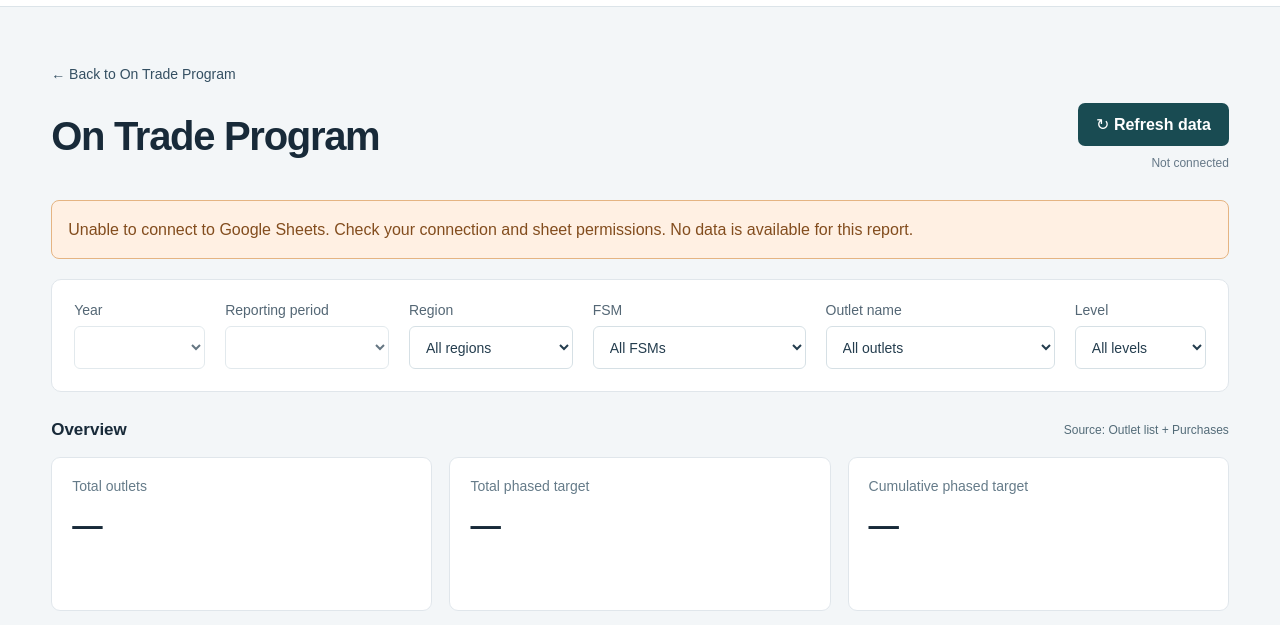
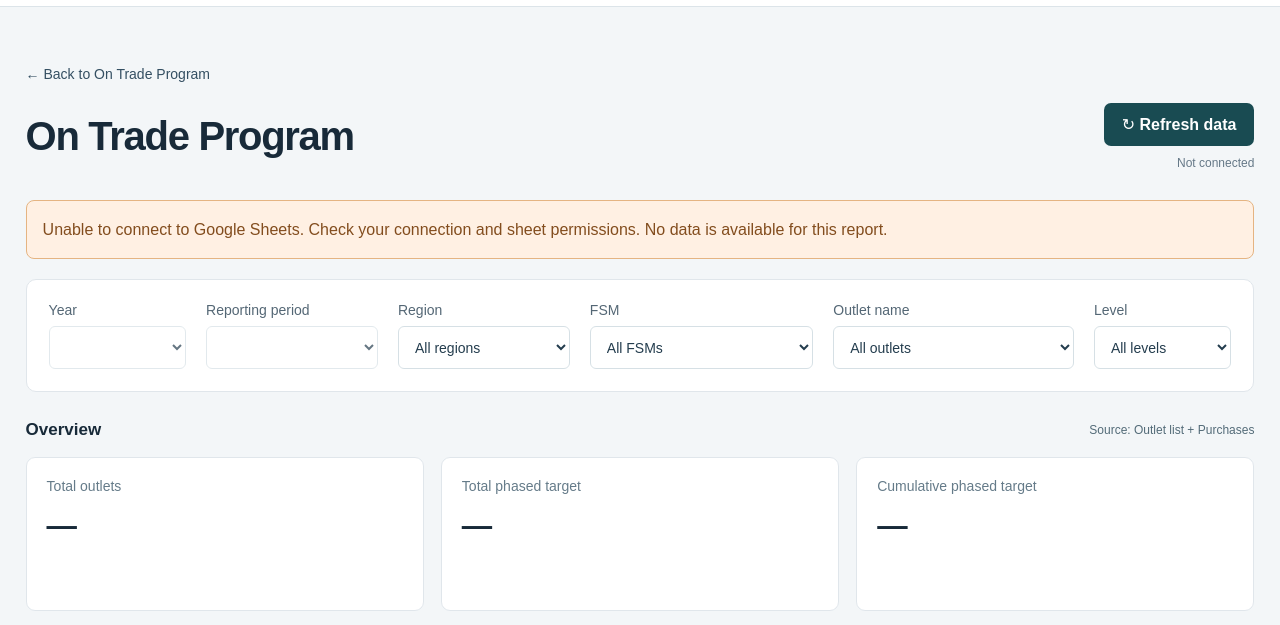
Before and after one commit to hoanghuy1kt-oss/ONTRADEPROGRAM, a website with bundled scripts: page report/index.html in a window 1280 px wide. Shown: the part 101-726 px from the top of the page. Built offline with nearby package versions, Linux system fonts and the light colour scheme; no server answers.

Commit message:
Update style.css

```diff
--- a/report/style.css
+++ b/report/style.css
@@ -50,3 +50,6 @@ header{height:108px}.report-logo{width:76px;height:88px;object-fit:contain;displ
 .detail td.contract-date,.detail th:nth-child(4){text-align:left;white-space:nowrap}
 .detail .contract-running{font-weight:600;color:#17675f;white-space:nowrap}
 #runtime-note{font-size:.75rem}
+
+/* Use the available viewport width for the report instead of a 1500px cap. */
+main{max-width:none;width:100%;padding-inline:clamp(16px,2vw,32px)}
```
